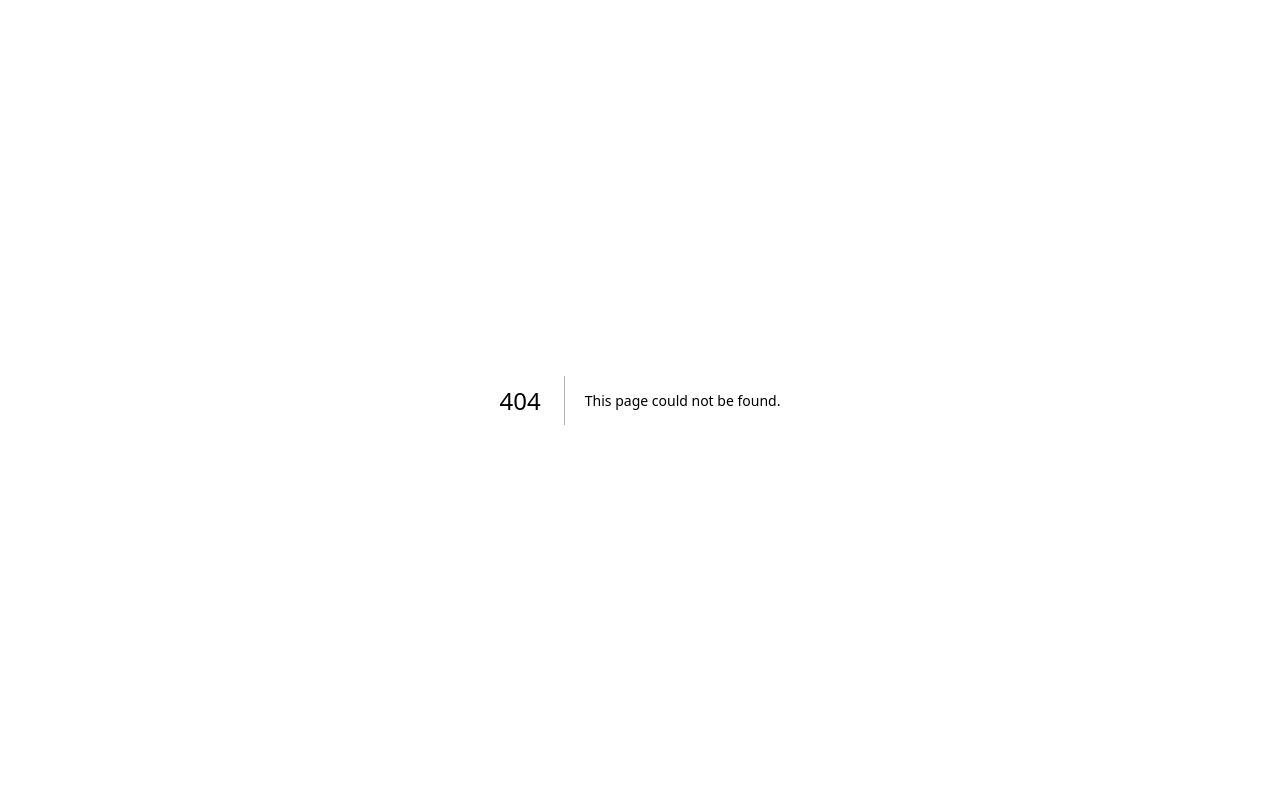
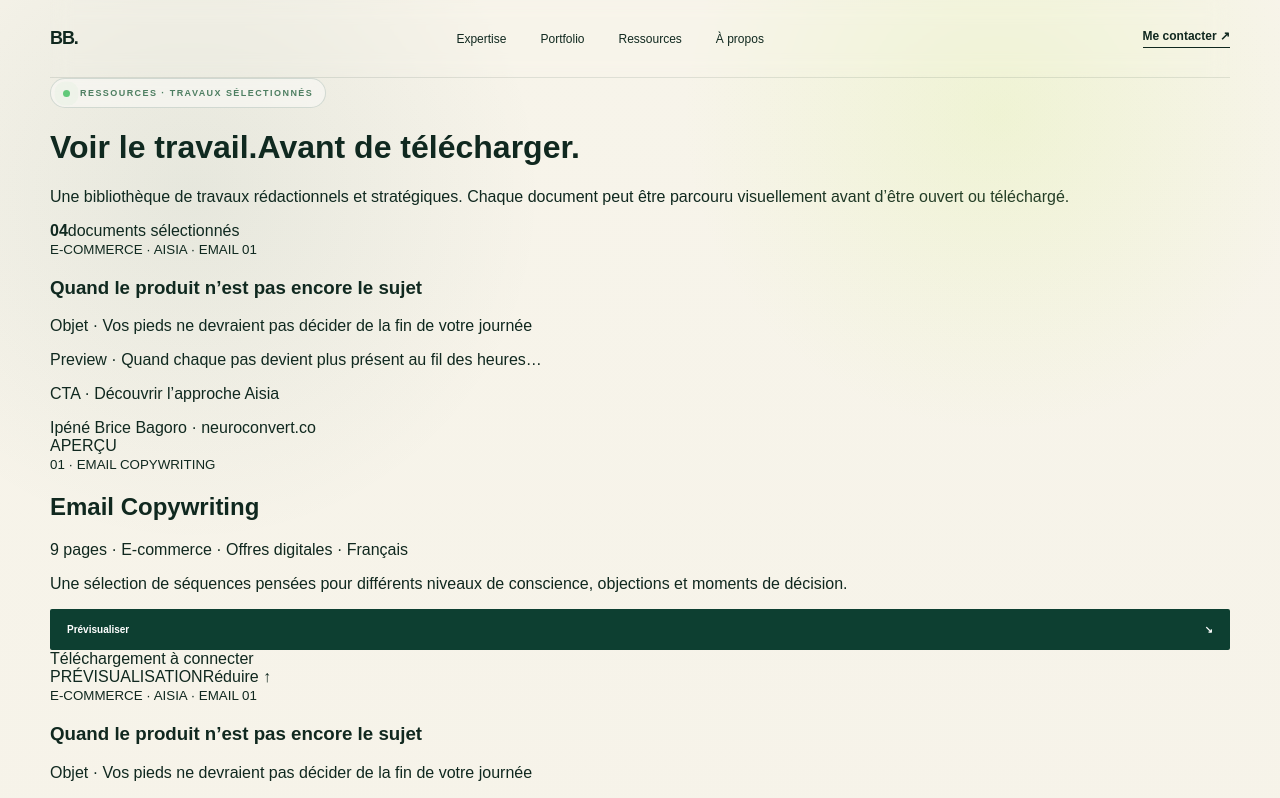
Before and after one commit to brice2411/Enfin, a Next.js app in the folder brice-bagoro-portfolio-vercel/: page /ressources in a window 1280 px wide. Before the commit this address had no page. Shown: the top 798 px of the page. Built offline with nearby package versions, Linux system fonts and the light colour scheme.

Commit message:
Add premium resources library with document previews

```diff
--- /dev/null
+++ b/brice-bagoro-portfolio-vercel/app/ressources/page.tsx
@@ -0,0 +1,155 @@
+const resources = [
+  {
+    id: "email-copywriting",
+    index: "01",
+    type: "EMAIL COPYWRITING",
+    title: "Email Copywriting",
+    meta: "9 pages · E-commerce · Offres digitales · Français",
+    description: "Une sélection de séquences pensées pour différents niveaux de conscience, objections et moments de décision.",
+    previewTitle: "Quand le produit n’est pas encore le sujet",
+    previewKicker: "E-COMMERCE · AISIA · EMAIL 01",
+    previewLines: [
+      "Objet · Vos pieds ne devraient pas décider de la fin de votre journée",
+      "Preview · Quand chaque pas devient plus présent au fil des heures…",
+      "CTA · Découvrir l’approche Aisia",
+    ],
+    download: "",
+  },
+  {
+    id: "paid-ads",
+    index: "02",
+    type: "PAID ADS & ANGLES",
+    title: "Paid Ads & Angles",
+    meta: "10 pages · Hooks · Angles · Meta Ads · Français",
+    description: "Hooks, angles et textes publicitaires construits autour de différentes raisons d’écouter, de croire et d’agir.",
+    previewTitle: "Le café à 6 € que vous n’aviez pas prévu",
+    previewKicker: "E-COMMERCE · CAFÉ PORTABLE · ANGLE 01",
+    previewLines: [
+      "Angle · Économie quotidienne / autonomie",
+      "Conscience · Problem Aware",
+      "Headline · Votre expresso, où vous voulez",
+    ],
+    download: "",
+  },
+  {
+    id: "creative-scripts",
+    index: "03",
+    type: "CREATIVE SCRIPTS / UGC / VIDEO",
+    title: "Creative Scripts / UGC",
+    meta: "10 pages · UGC · Face caméra · Démonstration · Français",
+    description: "Des scripts courts, tournables et orientés conversion : UGC, démonstration, storytelling et traitement d’objections.",
+    previewTitle: "Le moment où vous vérifiez votre sac sans raison",
+    previewKicker: "E-COMMERCE · SAC ANTI-VOL · SCRIPT 01",
+    previewLines: [
+      "Format · UGC face caméra",
+      "Durée · 25–30 sec",
+      "Angle · Sécurité sans dramatisation",
+    ],
+    download: "",
+  },
+  {
+    id: "copywriting-strategie",
+    index: "04",
+    type: "GUIDE · STRATÉGIE · COPYWRITING",
+    title: "Persuasion, psychologie d’achat & structures de copywriting",
+    meta: "14 pages · AIDA · PAS · BAB · Français",
+    description: "Conscience, sophistication, scepticisme, positionnement et structures de persuasion réunis dans une même logique de travail.",
+    previewTitle: "Le diagnostic avant d’écrire",
+    previewKicker: "02 · LE DIAGNOSTIC AVANT D’ÉCRIRE",
+    previewLines: [
+      "Que sait-il déjà ? · Conscience",
+      "Qu’a-t-il déjà entendu ? · Sophistication",
+      "Qu’est-ce qu’il hésite encore à croire ? · Scepticisme",
+    ],
+    download: "https://www.dropbox.com/scl/fi/49b17znfkal8rtjomyvej/Copywriting-et-Strategie.pdf?rlkey=aqfieo537sw0exwmu8ot4m1bl&st=ghf0qazf&dl=1",
+  },
+];
+
+export default function Ressources() {
+  return (
+    <main className="nc-site nc-resources-page">
+      <nav className="nc-nav nc-wrap">
+        <a className="nc-logo" href="/">BB.</a>
+        <div className="nc-navlinks">
+          <a href="/#expertise">Expertise</a>
+          <a href="/#portfolio">Portfolio</a>
+          <a href="/ressources">Ressources</a>
+          <a href="/#about">À propos</a>
+        </div>
+        <a className="nc-contact" href="/#contact">Me contacter ↗</a>
+      </nav>
+
+      <header className="nc-resources-hero nc-wrap">
+        <div className="nc-status">RESSOURCES · TRAVAUX SÉLECTIONNÉS</div>
+        <h1>Voir le travail.<span>Avant de télécharger.</span></h1>
+        <div className="nc-resources-intro">
+          <p>Une bibliothèque de travaux rédactionnels et stratégiques. Chaque document peut être parcouru visuellement avant d’être ouvert ou téléchargé.</p>
+          <div className="nc-resource-count"><b>04</b><span>documents sélectionnés</span></div>
+        </div>
+      </header>
+
+      <section className="nc-resources-grid nc-wrap">
+        {resources.map((resource) => (
+          <article className="nc-resource-card" id={resource.id} key={resource.id}>
+            <div className="nc-resource-preview">
+              <div className="nc-doc-back" />
+              <div className="nc-doc-sheet">
+                <small>{resource.previewKicker}</small>
+                <h3>{resource.previewTitle}</h3>
+                <div className="nc-doc-rule" />
+                {resource.previewLines.map((line) => <p key={line}>{line}</p>)}
+                <div className="nc-doc-footer">Ipéné Brice Bagoro · neuroconvert.co</div>
+              </div>
+              <div className="nc-preview-chip">APERÇU</div>
+            </div>
+
+            <div className="nc-resource-copy">
+              <small>{resource.index} · {resource.type}</small>
+              <h2>{resource.title}</h2>
+              <div className="nc-resource-meta">{resource.meta}</div>
+              <p>{resource.description}</p>
+              <div className="nc-resource-actions">
+                <a className="nc-primary" href={`#preview-${resource.id}`}>Prévisualiser <b>↘</b></a>
+                {resource.download ? (
+                  <a className="nc-resource-download" href={resource.download} target="_blank" rel="noreferrer">Télécharger le PDF ↓</a>
+                ) : (
+                  <span className="nc-resource-pending">Téléchargement à connecter</span>
+                )}
+              </div>
+            </div>
+
+            <div className="nc-resource-expanded" id={`preview-${resource.id}`}>
+              <div className="nc-resource-expanded-head">
+                <span>PRÉVISUALISATION</span>
+                <a href={`#${resource.id}`}>Réduire ↑</a>
+              </div>
+              <div className="nc-expanded-pages">
+                <div className="nc-expanded-sheet">
+                  <small>{resource.previewKicker}</small>
+                  <h3>{resource.previewTitle}</h3>
+                  {resource.previewLines.map((line) => <p key={line}>{line}</p>)}
+                  <blockquote>Extrait représentatif du document. La version complète conserve la mise en page et le développement du contenu.</blockquote>
+                </div>
+                <div className="nc-expanded-info">
+                  <span>{resource.meta}</span>
+                  <h3>Un aperçu avant l’ouverture du fichier complet.</h3>
+                  <p>{resource.description}</p>
+                  {resource.download && <a href={resource.download} target="_blank" rel="noreferrer">Télécharger le document complet ↓</a>}
+                </div>
+              </div>
+            </div>
+          </article>
+        ))}
+      </section>
+
+      <section className="nc-cta">
+        <span>AU-DELÀ DES LIVRABLES</span>
+        <h2>Le raisonnement derrière les mots.</h2>
+        <p>Copywriting · E-commerce · Shopify · Email · Publicités · Conversion.</p>
+        <a href="/#portfolio">Voir les études de cas ↗</a>
+      </section>
+
+      <footer className="nc-footer"><span>© 2026 Brice Bagoro</span><span>Ressources · Copywriting · Conversion</span><a href="/">Retour à l’accueil</a></footer>
+    </main>
+  );
+}
```
